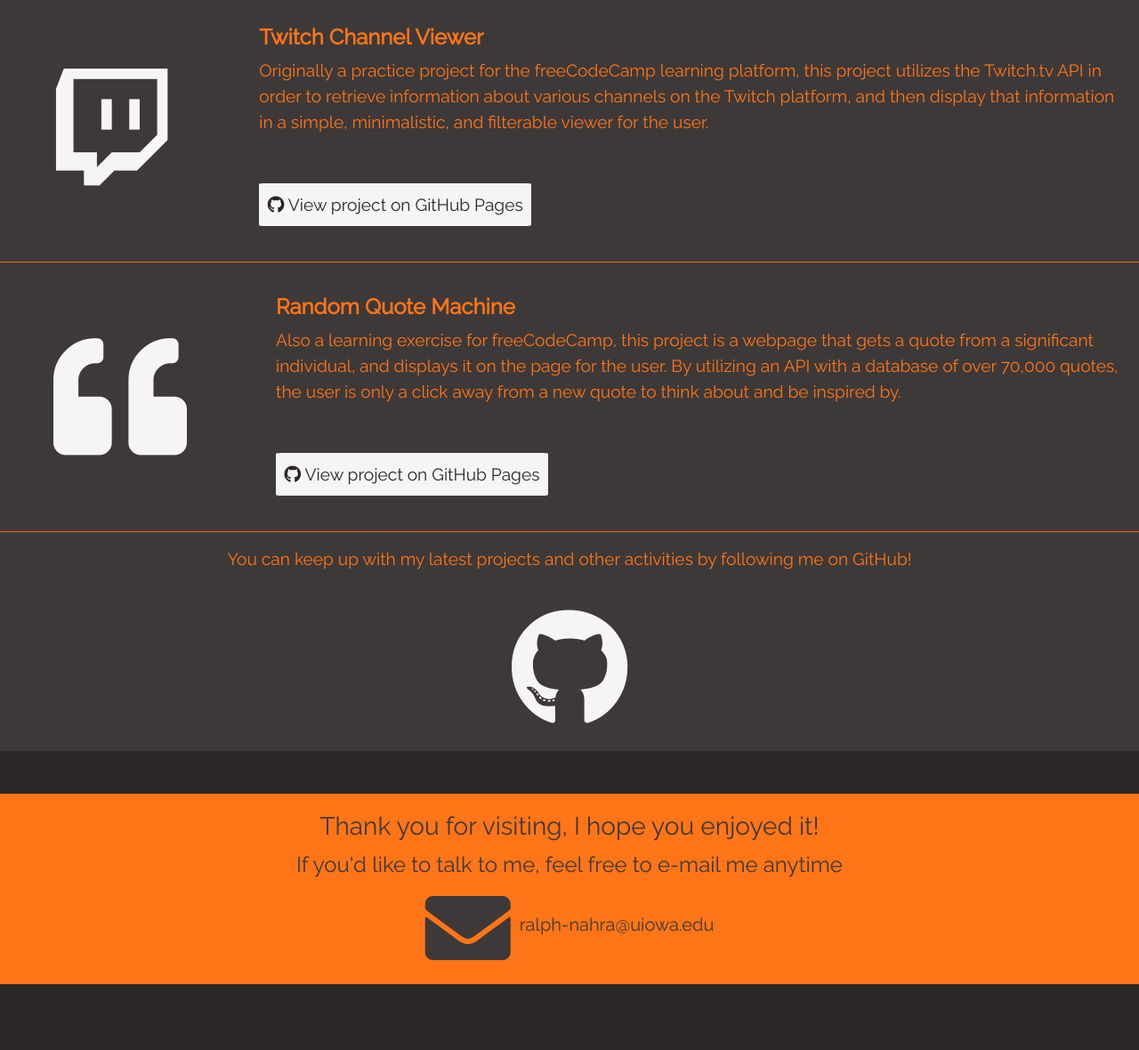
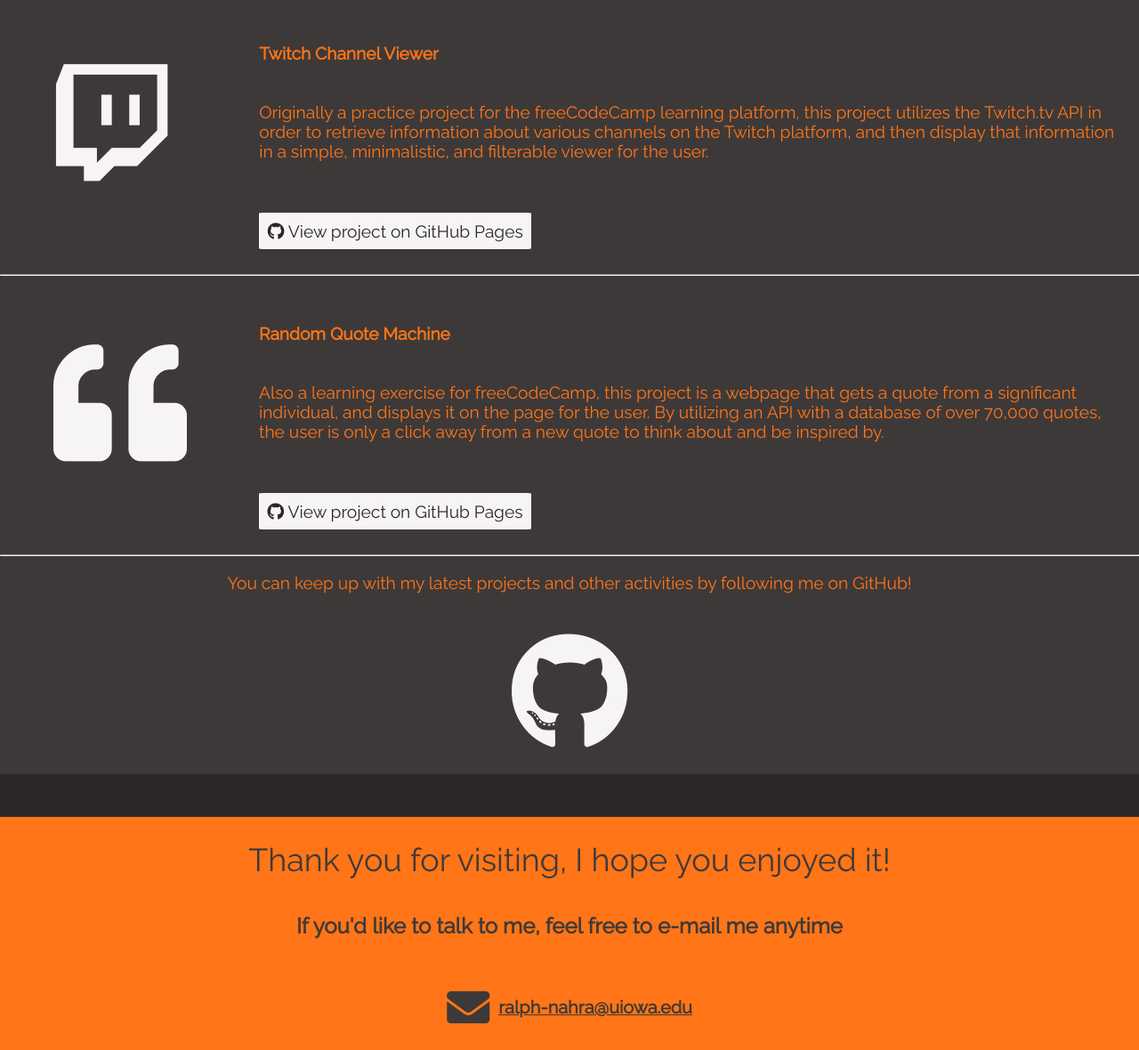
Before and after one commit to Rallph/rallph.github.io, a plain HTML site: page index.html in a window 1280 px wide. Shown: the part 1351-2531 px from the top of the page at 89% size. Drawn offline with nearby package versions, Linux system fonts and the light colour scheme.

Commit message:
removal of unnecessary imports + related changes

```diff
--- a/css/style.css
+++ b/css/style.css
@@ -3,6 +3,7 @@
 body {
     background-color: #2c2727;
     font-family: Raleway, sans-serif;
+    margin: 0;
 }
 
 section {
@@ -32,7 +33,10 @@
 }
 
 section h3 {
-    padding: 5px;
+    padding: 7px;
+    margin: 5px;
+    font-weight: 500;
+    font-size: 1.5em;
 }
 
 /* About me */
@@ -168,7 +172,7 @@
 }
 
 .work-item .pic img {
-    width: 256px;
+    width: 200px;
     height: auto;
     padding-left: 2em;
     padding-right: 2em;
@@ -192,6 +196,11 @@
 
 .special {
     margin-left: -1px;
+}
+
+.special-pic i {
+    width: 131px;
+    height: 150px;
 }
 
 .written-info {
@@ -224,9 +233,6 @@
     background-color: #3e3939;
 }
 
-hr {
-    background-color: #ff7517;
-}
 
 .github-profile {
     text-align: center;
@@ -244,7 +250,7 @@
 #contact {
     padding: 15px;
     text-align: center;
-    font-size: 3em;
+    font-size: 1.5em;
 }
 
 #contact i {
--- a/index.html
+++ b/index.html
@@ -6,7 +6,7 @@
     <meta http-equiv="X-UA-Compatible" content="ie=edge">
     <title>Ralph Nahra</title>
 
-    <link rel="stylesheet" href="https://stackpath.bootstrapcdn.com/bootstrap/4.1.2/css/bootstrap.min.css" integrity="sha384-Smlep5jCw/wG7hdkwQ/Z5nLIefveQRIY9nfy6xoR1uRYBtpZgI6339F5dgvm/e9B" crossorigin="anonymous">
+
     <link rel="stylesheet" href="https://use.fontawesome.com/releases/v5.1.1/css/all.css" integrity="sha384-O8whS3fhG2OnA5Kas0Y9l3cfpmYjapjI0E4theH4iuMD+pLhbf6JI0jIMfYcK3yZ" crossorigin="anonymous">
     <link href="https://fonts.googleapis.com/css?family=Raleway" rel="stylesheet">
     <link rel="stylesheet" href="css/style.css">
@@ -153,7 +153,7 @@
         <hr>
 
         <div class="work-item"> <!-- Quote Generator -->
-            <div class="visual-info">
+            <div class="visual-info special-pic">
                 <i class="fas fa-quote-left"></i>
             </div>
 
@@ -191,9 +191,6 @@
 
     </section>
 
-    <script src="js/script.js"></script>
-    <script src="https://code.jquery.com/jquery-3.3.1.slim.min.js" integrity="sha384-q8i/X+965DzO0rT7abK41JStQIAqVgRVzpbzo5smXKp4YfRvH+8abtTE1Pi6jizo" crossorigin="anonymous"></script>
-    <script src="https://cdnjs.cloudflare.com/ajax/libs/popper.js/1.14.3/umd/popper.min.js" integrity="sha384-ZMP7rVo3mIykV+2+9J3UJ46jBk0WLaUAdn689aCwoqbBJiSnjAK/l8WvCWPIPm49" crossorigin="anonymous"></script>
-    <script src="https://stackpath.bootstrapcdn.com/bootstrap/4.1.2/js/bootstrap.min.js" integrity="sha384-o+RDsa0aLu++PJvFqy8fFScvbHFLtbvScb8AjopnFD+iEQ7wo/CG0xlczd+2O/em" crossorigin="anonymous"></script>
+
 </body>
 </html>
```
